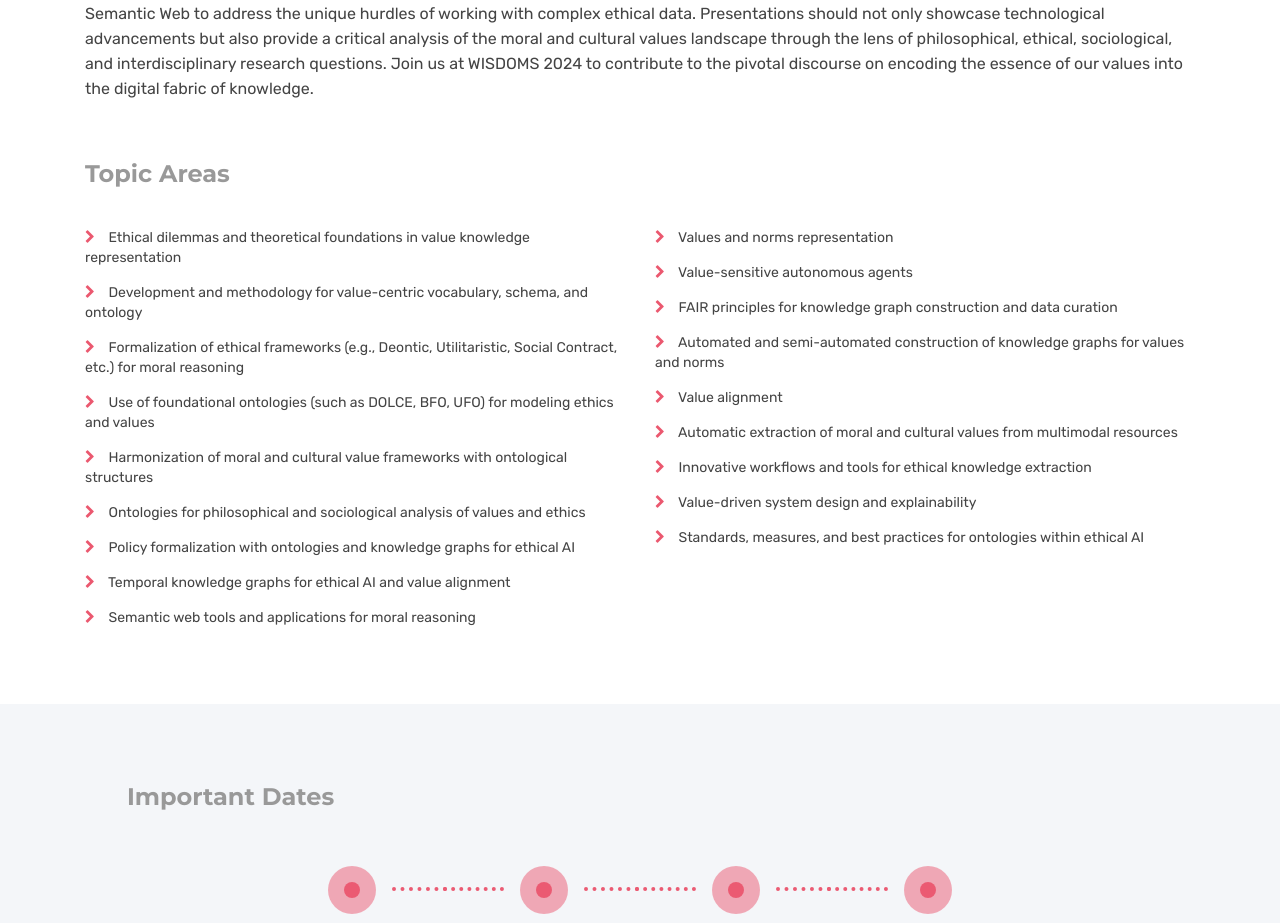
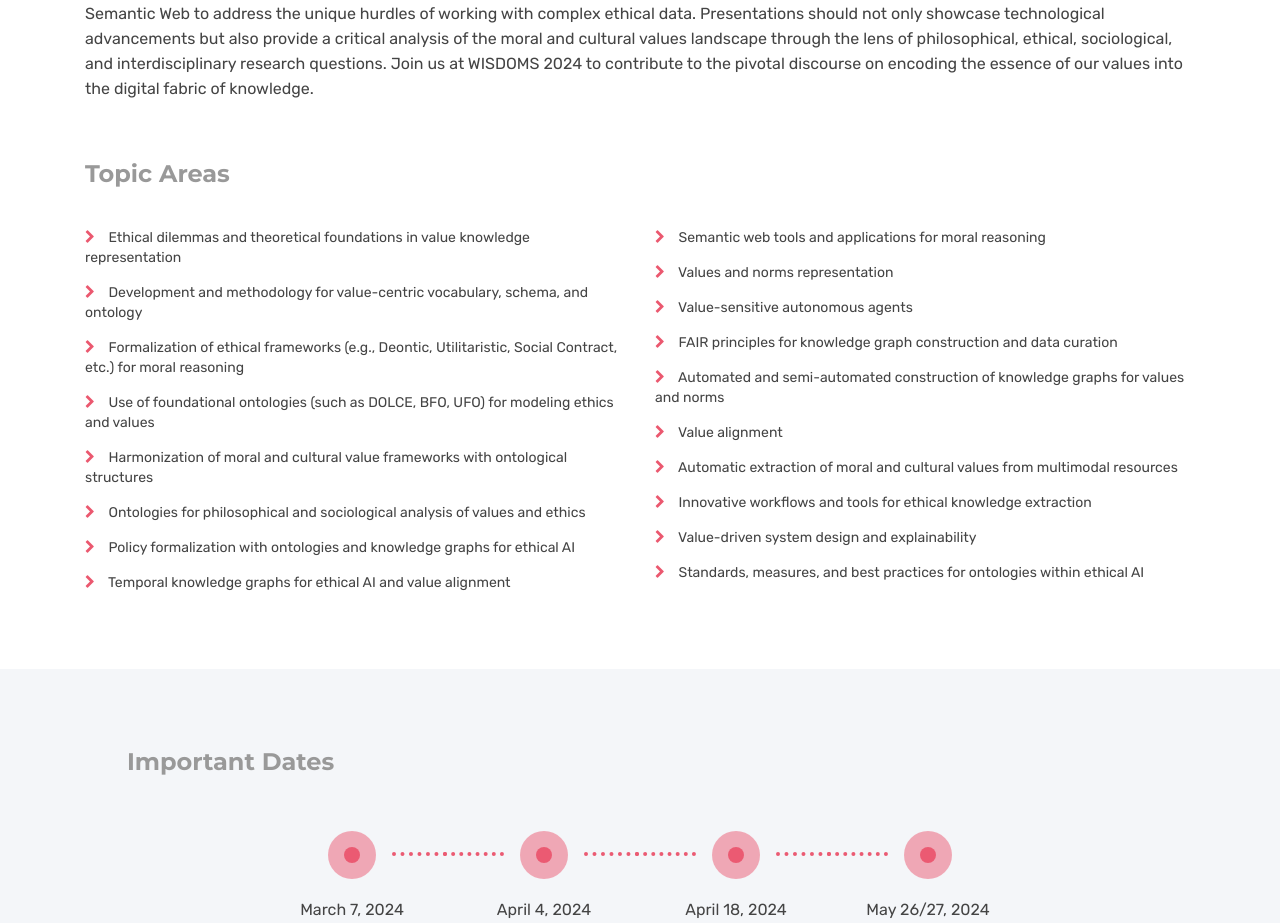
Before and after one commit to wisdoms-workshop/wisdoms-workshop.github.io, a Jekyll site: the page built from index.html, in a window 1280 px wide. Shown: the part 986-1909 px from the top of the page. Built offline with Jekyll 4.4.1, drawn with Linux system fonts in a browser that asks for light colours.

Commit message:
topic list balanced

```diff
--- a/index.html
+++ b/index.html
@@ -112,14 +112,14 @@
             <i class="fa fa-chevron-right" aria-hidden="true"></i>
             Temporal knowledge graphs for ethical AI and value alignment
           </li>
+        </ul>
+      </div>
+      <div class="col-xs-12 col-sm-6 col-md-6">
+        <ul class="list-style check-list pl-0">
           <li>
             <i class="fa fa-chevron-right" aria-hidden="true"></i>
             Semantic web tools and applications for moral reasoning
           </li>
-        </ul>
-      </div>
-      <div class="col-xs-12 col-sm-6 col-md-6">
-        <ul class="list-style check-list pl-0">
           <li>
             <i class="fa fa-chevron-right" aria-hidden="true"></i>
             Values and norms representation
```
